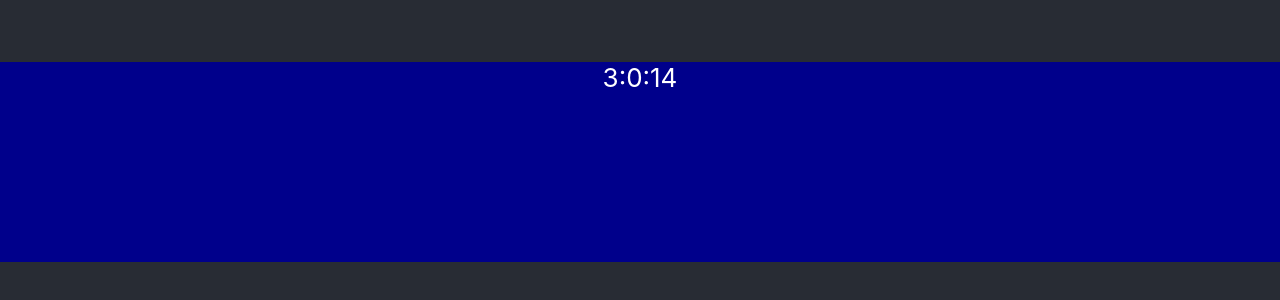
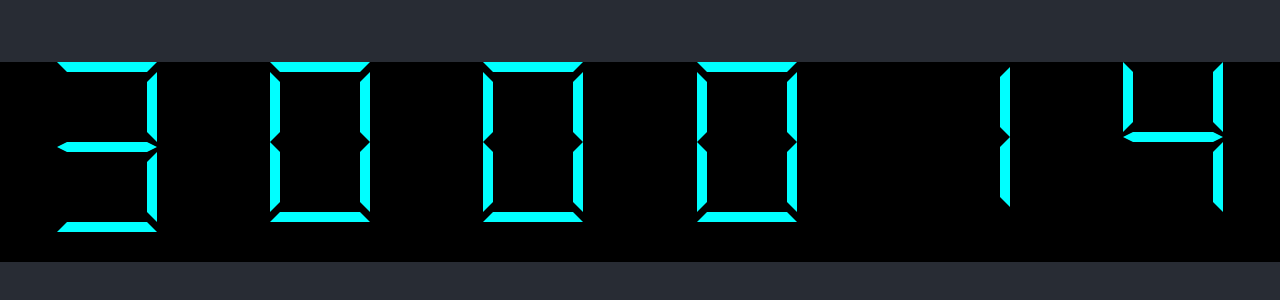
Before and after one commit to CJButton/Digital-Clock, a React (Create React App) app: page / in a window 1280 px wide. Shown: the part 238-538 px from the top of the page. Built offline with nearby package versions, Linux system fonts and the light colour scheme.

Commit message:
feat: Basic digital clock runs

```diff
--- a/src/App.tsx
+++ b/src/App.tsx
@@ -1,4 +1,4 @@
-import React, { useState, useEffect, useMemo } from 'react';
+import React, { useState, useEffect, useMemo, memo } from 'react';
 import './App.scss';
 import './styles/digital/numbers.scss';
 import Zero from './DigitalNumbers/Zero'
@@ -13,21 +13,21 @@ import Eight from './DigitalNumbers/Eight'
 import Nine from './DigitalNumbers/Nine'
 
 type DigitalComponents = {
-    [key: number]: () => JSX.Element;
+    [key: string]: JSX.Element;
 }
 
-const getDigitalComponent = (num: number) => {
-    const digitalComponents: DigitalComponents = {
-        0: Zero,
-        1: One,
-        2: Two,
-        3: Three,
-        4: Four,
-        5: Five,
-        6: Six,
-        7: Seven,
-        8: Eight,
-        9: Nine,
+const getDigitalComponent = (num: string) => {
+    const digitalComponents: any = {
+        "0": Zero,
+        "1": One,
+        "2": Two,
+        "3": Three,
+        "4": Four,
+        "5": Five,
+        "6": Six,
+        "7": Seven,
+        "8": Eight,
+        "9": Nine,
     };
     return digitalComponents[num];
 }
@@ -62,12 +62,12 @@ const ClockIndex = () => {
             return hours - 12;
         };
 
-        if (hours > 12) {
-            return `${0}${hours - 12}`;
-        };
+        // if (hours > 12) {
+        //     return `${0}${hours - 12}`;
+        // };
 
         return hours;
-    }, [hours]).toString();
+    }, [hours]).toString().split('');
 
     const memoizedMinutes = useMemo(() => {
         return minutes;
@@ -93,18 +93,26 @@ const ClockIndex = () => {
         initiateInterval();
     }, []);
 
-    // getDigitalComponent
+    const HourA = getDigitalComponent(memoizedHours[0]);
+    const HourB = memoizedHours[1] ? getDigitalComponent(memoizedHours[1]) : getDigitalComponent("0")
+    const MinA = getDigitalComponent(memoizedMinutes[0]);
+    const MinB = memoizedMinutes[1] ? getDigitalComponent(memoizedMinutes[1]) : getDigitalComponent("0")
+    const SecA = getDigitalComponent(zeroedSeconds[0]);
+    const SecB = zeroedSeconds[1] ? getDigitalComponent(zeroedSeconds[1]) : getDigitalComponent("0")
 
     return (
         <div className="App">
             <header className="App-header">
                 <div className='digital-wrapper'>
-
-                    <div>{ `${memoizedHours}:${memoizedMinutes}:${zeroedSeconds}` }</div>
-
                     <div style={{ display: 'flex' }}>
-
+                        <HourA />
+                        <HourB  />
+                        <MinB />
+                        <MinA />
+                        <SecA />
+                        <SecB />
                     </div>
+                    {/* <div>{ `${memoizedHours}:${memoizedMinutes}:${zeroedSeconds}` }</div> */}
                 </div>
             </header>
         </div>
--- a/src/styles/digital/numbers.scss
+++ b/src/styles/digital/numbers.scss
@@ -1,7 +1,7 @@
 .digital-wrapper {
     width: 100%;
     height: 200px;
-    background-color: darkblue;
+    background-color: black;
 }
 
 .digital-one,
@@ -19,6 +19,8 @@
     background-color: black;
     display: flex;
     flex-direction: column;
+    margin: auto;
+
 }
 
 .digital-one {
```
